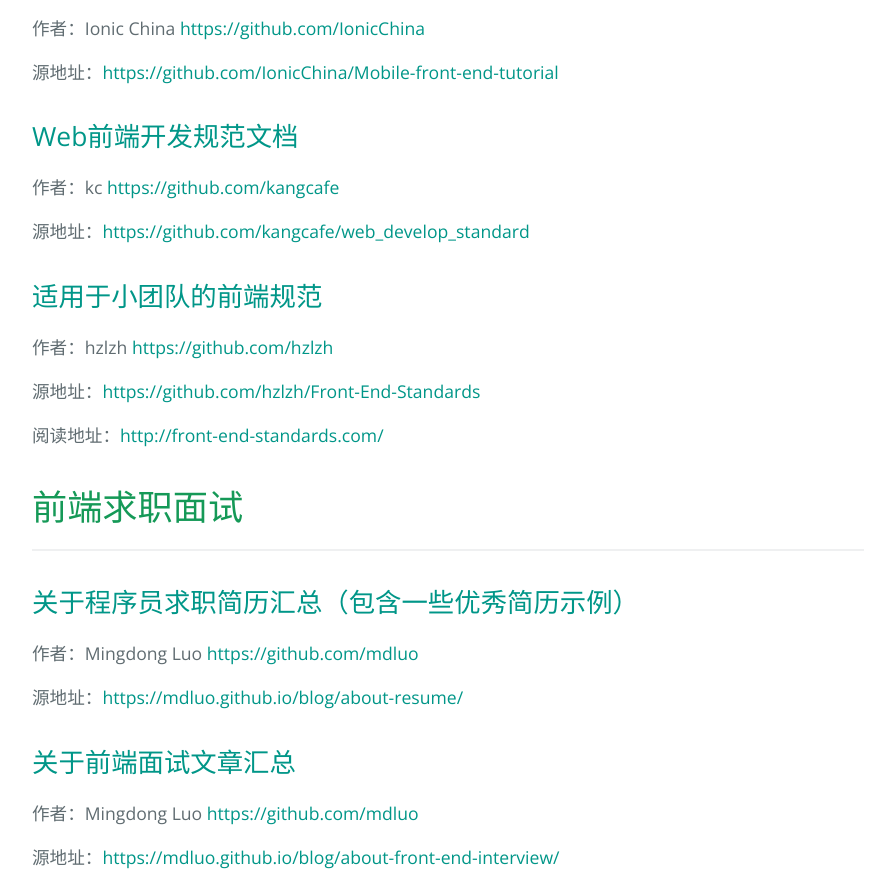
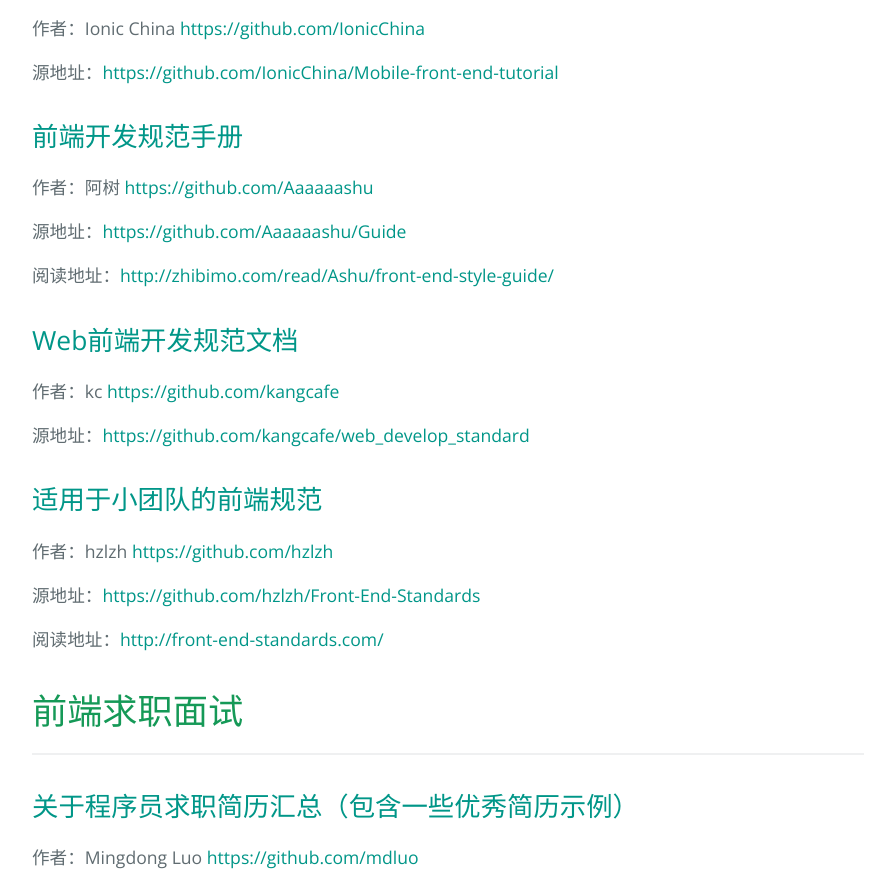
Before and after one commit to helloqingfeng/front-end-index, a plain HTML site: page index.html in a window 1280 px wide. Shown: the part 4674-5559 px from the top of the page, without its empty margins (192-1087 px from the left). Drawn offline with nearby package versions, Linux system fonts and the light colour scheme.

Commit message:
增加前端开发规范手册

```diff
--- a/index.html
+++ b/index.html
@@ -3,6 +3,8 @@
 <head>
   <meta charset="UTF-8">
   <title>GitHub最全前端资源汇总仓库————helloqingfeng</title>
+  <meta name="description" content="Github上最全的前端资源汇总，包括前端学习、前端开发资源、前端求职面试等。">
+    <meta name="keywords" content="清风,前端,Github,前端学习,前端开发笔记,前端开发手册,前端面试题,前端开发工具,前端资源">
   <meta name="viewport" content="width=device-width, initial-scale=1">
   <meta name="theme-color" content="#157878">
   <link rel="stylesheet" href="css/normalize.css">
@@ -140,7 +142,6 @@
    <p>源地址：<a href="https://github.com/mdluo/awesome-fe-team" target="_blank">https://github.com/mdluo/awesome-fe-team</a></p>
 
 
-
    <h2 id="关于程序员读书-大牛们的书单汇总"><a href="https://github.com/helloqingfeng/Awsome-Front-End-learning-resource/tree/master/11-about-reading" target="_blank">关于程序员读书-大牛们的书单汇总</a></h2>
 
    <p>作者：Mingdong Luo <a href="https://github.com/mdluo" target="_blank">https://github.com/mdluo</a></p>
@@ -197,6 +198,10 @@
 
    <p>源地址：<a href="https://github.com/IonicChina/Mobile-front-end-tutorial" target="_blank">https://github.com/IonicChina/Mobile-front-end-tutorial</a></p>
 
+	<h2><a href="https://github.com/helloqingfeng/Awsome-Front-End-learning-resource/tree/master/27-front-end-style-guide" target="_blank">前端开发规范手册</a></h2>
+	<p>作者：阿树 <a href="https://github.com/Aaaaaashu" target="_blank">https://github.com/Aaaaaashu</a></p>
+	<p>源地址：<a href="https://github.com/Aaaaaashu/Guide" target="_blank">https://github.com/Aaaaaashu/Guide</a></p>
+	<p>阅读地址：<a href="http://zhibimo.com/read/Ashu/front-end-style-guide/" target="_blank">http://zhibimo.com/read/Ashu/front-end-style-guide/</a></p>
 
 
    <h2 id="web前端开发规范文档"><a href="https://github.com/helloqingfeng/Awsome-Front-End-learning-resource/tree/master/25-web-develop-standard-master" target="_blank">Web前端开发规范文档</a></h2>
```
